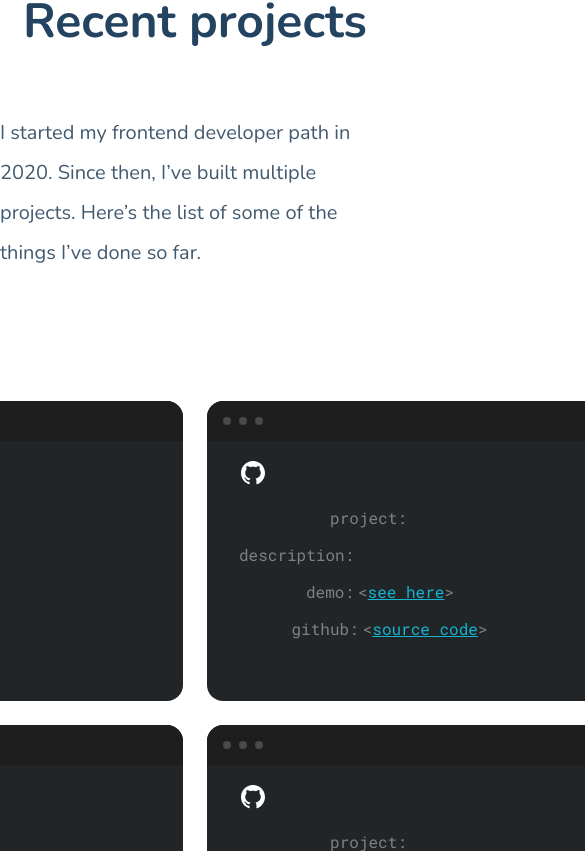
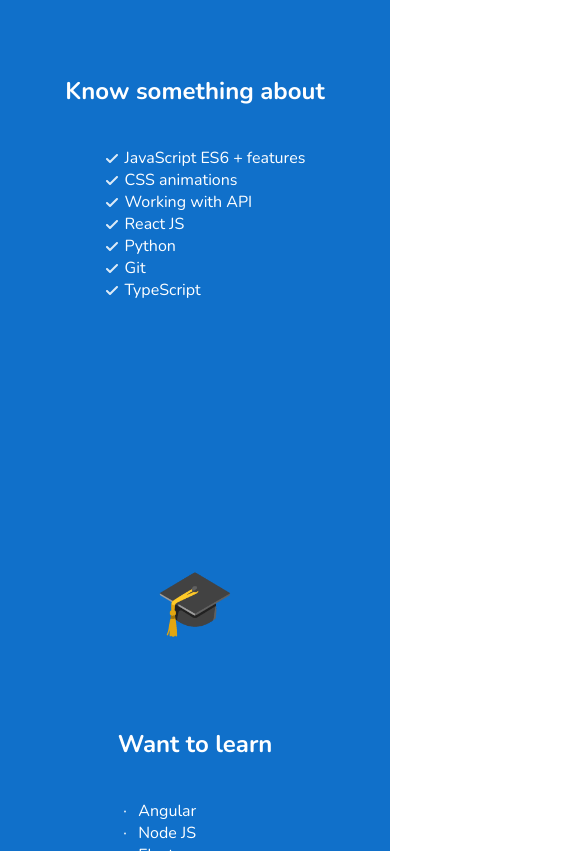
Before and after one commit to tomaszjader/homepage, a React (Create React App) app: page / in a window 390 px wide. Shown: the part 1976-2827 px from the top of the page, 585 px wide, since content can reach past the window. Built offline with nearby package versions, Linux system fonts and the light colour scheme; no server answers.

Commit message:
add test mobile version

```diff
--- a/src/Footer.css
+++ b/src/Footer.css
@@ -61,3 +61,20 @@
 .App-header {
     font-size: 48px;
 }
+.FooterSocialButtons {
+    display: flex;
+    gap: 24px;
+    justify-content: center;
+    align-items: center;
+}
+@media only screen and (max-width: 1121px) {
+    .Social-buttons {
+        display: flex;
+        flex-direction: column;
+        justify-content: center;
+
+        margin-top: 128px;
+        margin-bottom: 176px;
+
+    }
+}
--- a/src/Footer.js
+++ b/src/Footer.js
@@ -15,6 +15,7 @@ const Footer = () => {
                 I’m open to new opportunities. If you have one for me we should talk!
             </p>
             <div className='Social-buttons'>
+                <div className='FooterSocialButtons'>
                     <a href='https://www.linkedin.com/in/tomasz-j%C4%85der-a25427200/' target='_blank' className='Social-button'>
                         <img src={linkedin} />
                     </a>
@@ -24,6 +25,9 @@ const Footer = () => {
                     <a href='https://github.com/tomaszjader' target='_blank' className='Social-button'>
                         <img src={github} />
                     </a>
+                </div>
+
+
                 <a href="mailto:tomasz.jader@gmail.com" className='Sent-button'>tomasz.jader@gmail.com</a>
             </div>
 
--- a/src/Projects.css
+++ b/src/Projects.css
@@ -32,3 +32,10 @@
 
     margin-bottom: 128px;
 }
+@media only screen and (max-width: 1121px) {
+    .ProjectsGitHubCards {
+        display: flex;
+    gap: 24px;
+    flex-direction: column;
+    }
+}
--- a/src/Skills.css
+++ b/src/Skills.css
@@ -63,3 +63,13 @@ li::marker {
 
     font-size: 0.7em;
 }
+
+@media only screen and (max-width: 1121px) {
+    .SkillsConteiner {
+        display: flex;
+        flex-direction: column;
+        justify-content: center;
+        gap: 184px;
+        margin-bottom: 176px;
+    }
+}
```
Lines whose indentation alone changed are shown as unchanged.
